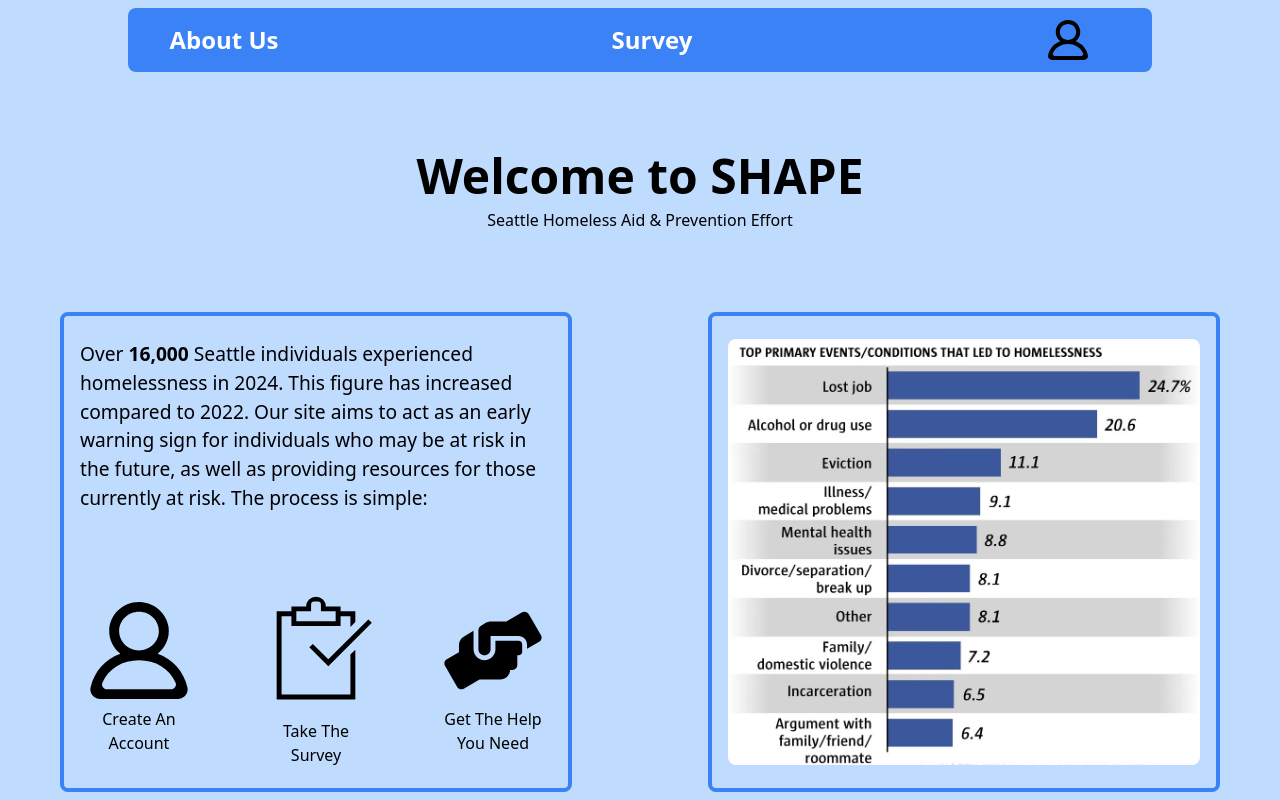
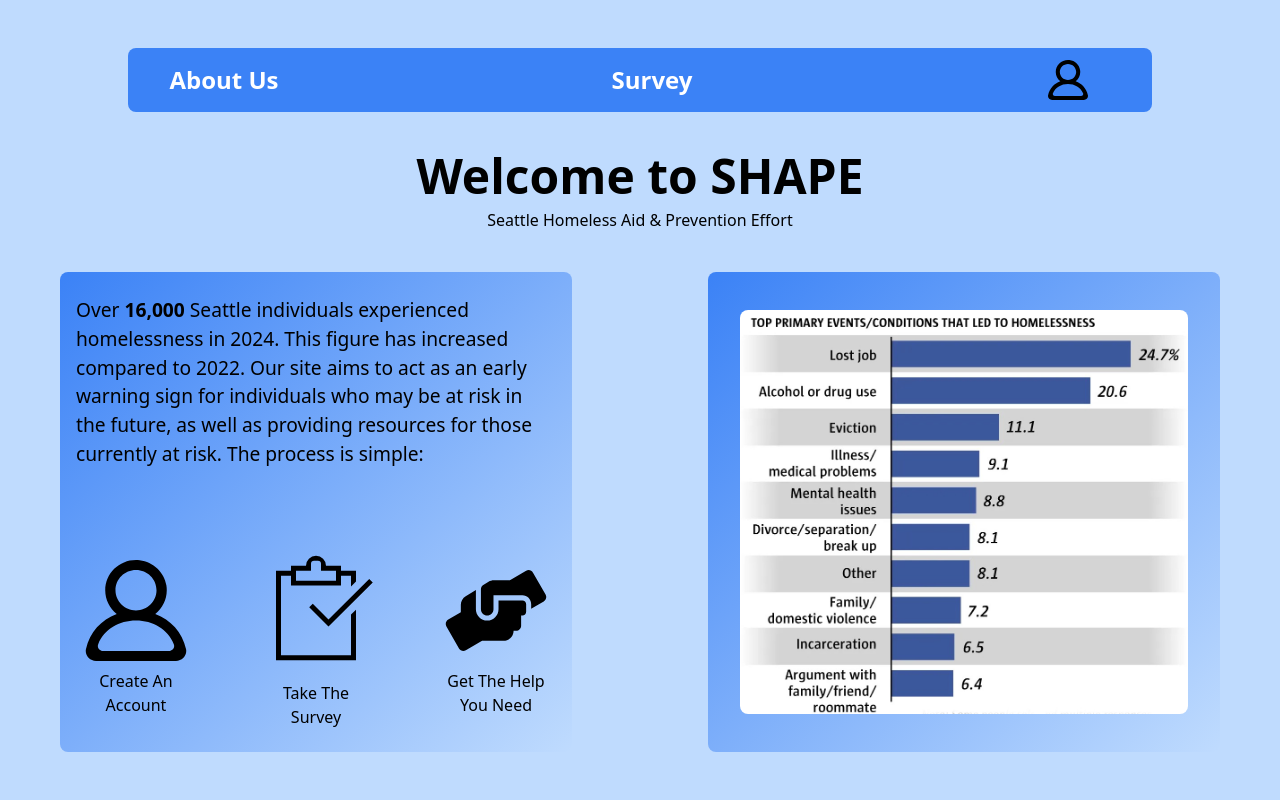
Before and after one commit to KokonutGamer/bigger-shape, a React (Vite) app in the folder bigger-shape-web/: page / in a window 1280 px wide. Built offline with nearby package versions, Linux system fonts and the light colour scheme; no server answers.

Commit message:
home and create account page now share styling, gradient on content boxs

```diff
--- a/bigger-shape-web/src/HomePage.tsx
+++ b/bigger-shape-web/src/HomePage.tsx
@@ -1,11 +1,11 @@
 import NavBar from "./components/NavBar";
-function HomePage(){
-    const boxStyle ='border-4 border-blue-500 w-[40vw] h-[60vh] rounded-lg p-[2vh] flex justify-center items-center flex-col';
+function HomePage() {
+    const boxStyle = 'bg-gradient-to-br from-blue-500 to-blue-200 text-white w-[40vw] h-[60vh] rounded-lg p-[2vh] flex justify-center items-center flex-col';
     return (
         <>
             <style>
                 {
-                `
+                    `
                     body {
                         background-color: #bfdbfe;
                         height: 100vh;
@@ -24,18 +24,18 @@ function HomePage(){
                 }
             </style>
             <div className="flex flex-col items-center justify-center w-[100vw] h-[100vh]">
-                <NavBar/>
-                <p className="text-5xl font-bold text-center mt-[10vh] text-black">Welcome to SHAPE</p>
+                <NavBar />
+                <p className="text-5xl font-bold text-center mt-[5vh] text-black">Welcome to SHAPE</p>
                 <p className="text-center mt-[1vh] mb-[5vh] text-black">Seattle Homeless Aid & Prevention Effort
                 </p>
-                <div className="flex items-center justify-around w-full mt-[5vh] flex-wrap gap-4">
+                <div className="flex items-center justify-around w-full flex-wrap gap-4">
                     <div className={boxStyle}>
                         <p className="text-left mt-[1vh] text-black text-[clamp(0.75rem,1.5vw,1.5rem)]">
                             Over <strong>16,000</strong> Seattle individuals experienced
                             homelessness in 2024. This figure has increased compared to 2022. Our site aims to act as an early warning sign for individuals who may be
                             at risk in the future, as well as providing resources for those
                             currently at risk. The process is simple:
-                             {/* addstats */}
+                            {/* addstats */}
                         </p>
                         <div className="flex items-center justify-between mt-[2vh] w-[100%] h-[60%]">
                             <div className="w-[25%] h-[40%]">
@@ -53,12 +53,12 @@ function HomePage(){
 
                         </div>
                     </div>
-                    <div className={`${boxStyle} flex items-center justify-center overflow-hidden`}>
+                    <div className={`${boxStyle} flex items-center justify-center overflow-hidden p-[4vh]`}>
                         <a href="https://www.seattletimes.com/seattle-news/homeless/why-are-people-in-seattle-homeless/">
                             <img
-                            src="/homeless-census-visual.jpg"
-                            alt="Homeless Causes"
-                            className="max-w-full max-h-[80vh] object-contain rounded-lg"
+                                src="/homeless-census-visual.jpg"
+                                alt="Homeless Causes"
+                                className="max-w-full max-h-[80vh] object-contain rounded-lg"
                             />
                         </a>
                     </div>
```
